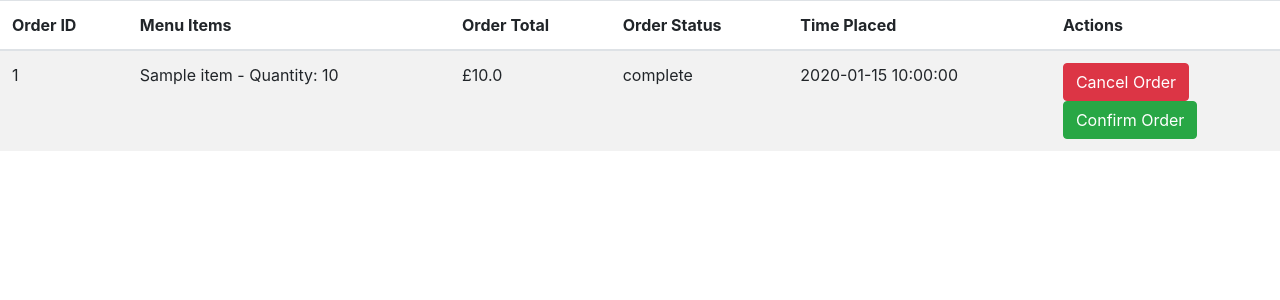
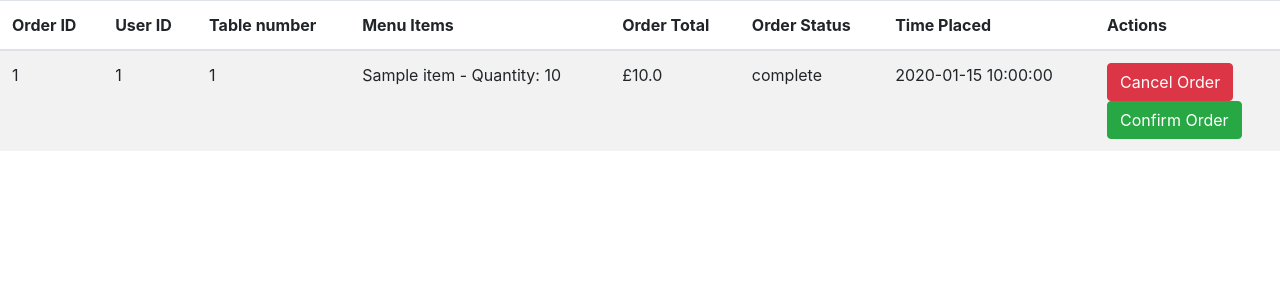
Before and after one commit to aavilnitis/Year2Term2Restaurant, a Flask app: template waiter/templates/waiter-view-order.html in a window 1280 px wide. Shown: the part 16-316 px from the top of the page. Run offline with Flask 2, Linux system fonts and the light colour scheme; the template is opened without the code that fills it: values that come from a table or form of the project are taken from there, others are empty; tables that the repository leaves empty hold one stand-in row (values such as "Sample post"); some libraries are stand-ins or nearby versions.

Commit message:
Waiters can now view the user and the table number of every order to see where orders have come from. i had to add query of all users which was passed to the template, then when showing table number it would check if user.id macthes order.user_id and then show user.table_number.

```diff
--- a/waiter/templates/waiter-view-order.html
+++ b/waiter/templates/waiter-view-order.html
@@ -5,6 +5,8 @@
   <thead>
     <tr>
       <th>Order ID</th>
+      <th>User ID</th>
+      <th>Table number</th>
       <th>Menu Items</th>
       <th>Order Total</th>
       <th>Order Status</th>
@@ -16,6 +18,14 @@
     {% for item in orders %}
       <tr>
         <td>{{ item.id }}</td>
+        <td>{{ item.user_id }}</td>
+        <td>
+          {% for user in users %}
+            {% if user.id == item.user_id %}
+              {{ user.table_number }}
+            {% endif %}
+          {% endfor %}
+        </td>
         <td>
           {% for order_menu_item in item.order_menu_items %}
                 {% for menu_item in menu_items %}
--- a/waiter/waiter.py
+++ b/waiter/waiter.py
@@ -1,6 +1,6 @@
 from flask import Blueprint, render_template, request, redirect, session, jsonify, url_for
 import functools
-from packages.models import MenuItem, Order, db, Ingredient, Notification
+from packages.models import MenuItem, Order, db, Ingredient, Notification, User
 from sqlalchemy.sql import text
 
 # register customer_view as a Flask Blueprint
@@ -73,7 +73,8 @@ def customer_helped(notification_id):
 def view_orders():
     orders = Order.query.all()
     menu_items = MenuItem.query.all()
-    return render_template('waiter-view-order.html', orders = orders, menu_items = menu_items)
+    users = User.query.all()
+    return render_template('waiter-view-order.html', orders = orders, menu_items = menu_items, users = users)
 
 
 @waiter.route('/menu')
```
